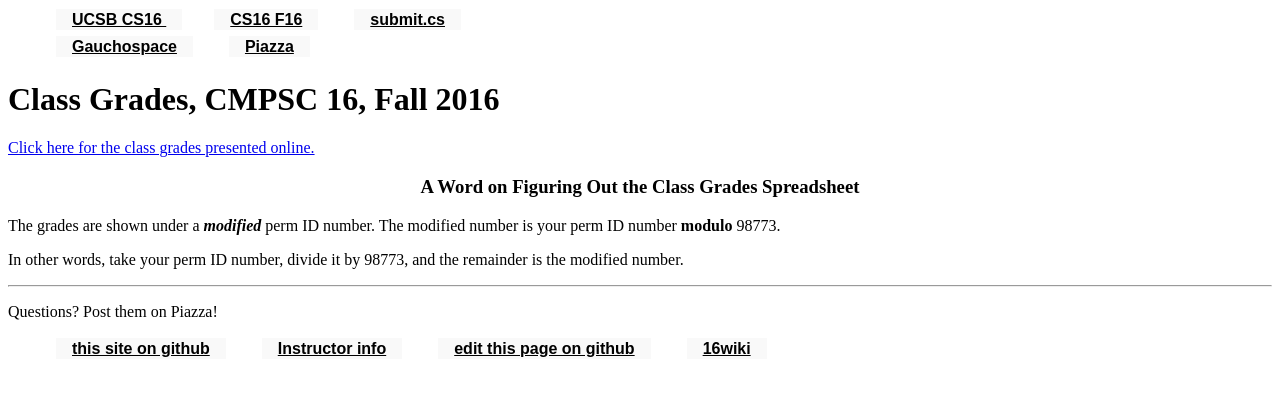
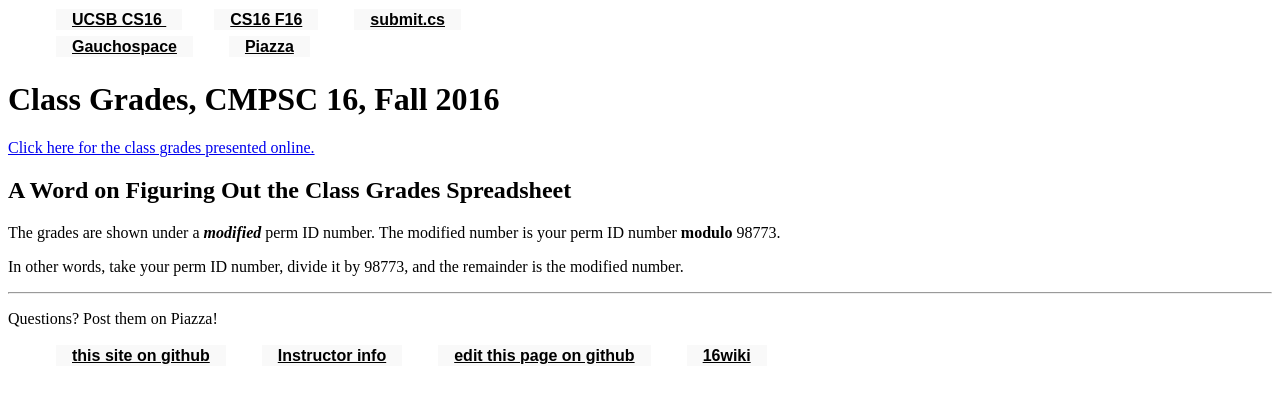
Before and after one commit to ucsb-cs16-s16/https-ucsb-cs16-s17.github.io, a Jekyll site: the page built from _info/grades.md, in a window 1280 px wide. Shown: the top 403 px of the page. Built offline with Jekyll 4.4.1, drawn with Linux system fonts in a browser that asks for light colours.

```diff
--- a/_info/grades.md
+++ b/_info/grades.md
@@ -6,7 +6,7 @@ ready: true
 
 [Click here for the class grades presented online.](http://cs.ucsb.edu/~zmatni/cs16/CS16Grades_Fa2016.htm){: target="_blank"}
 
-<h3>A Word on Figuring Out the Class Grades Spreadsheet</h3>
+<h2>A Word on Figuring Out the Class Grades Spreadsheet</h2>
 
 The grades are shown under a <b><i>modified</i></b> perm ID number. The modified number is your perm ID number <b>modulo</b> 98773.
 
```
